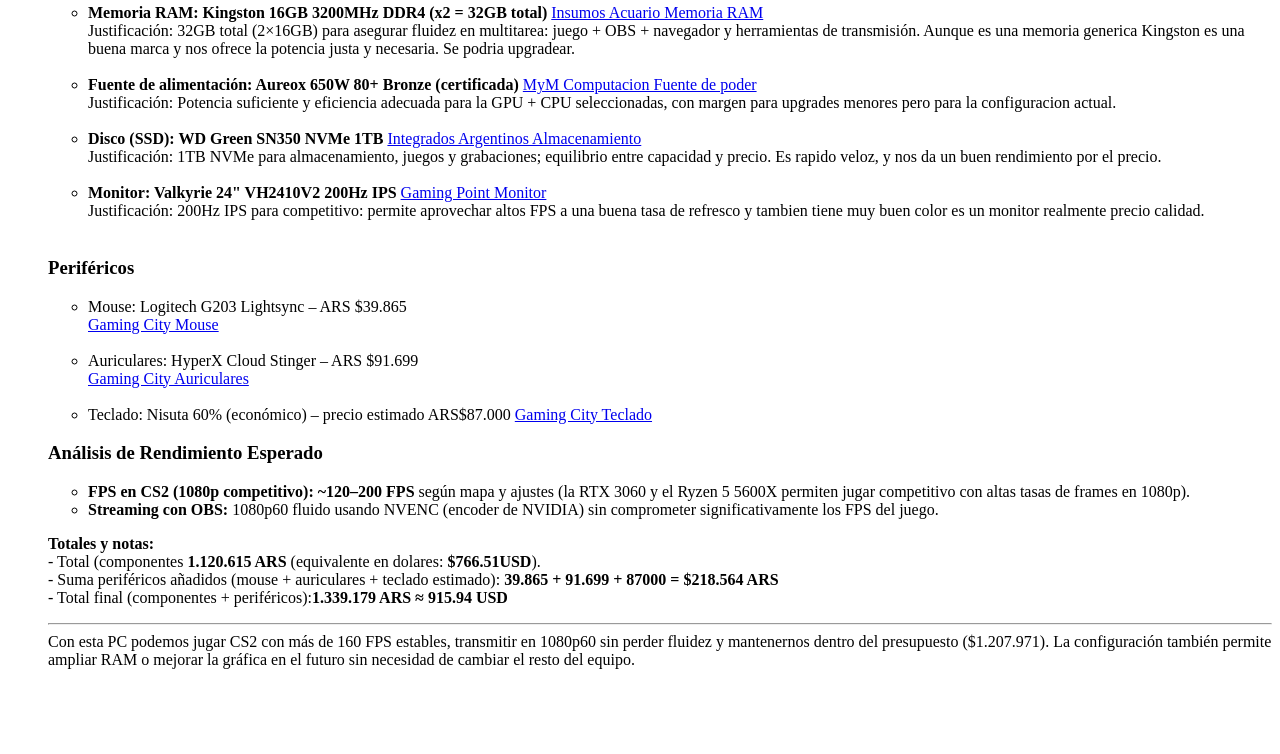
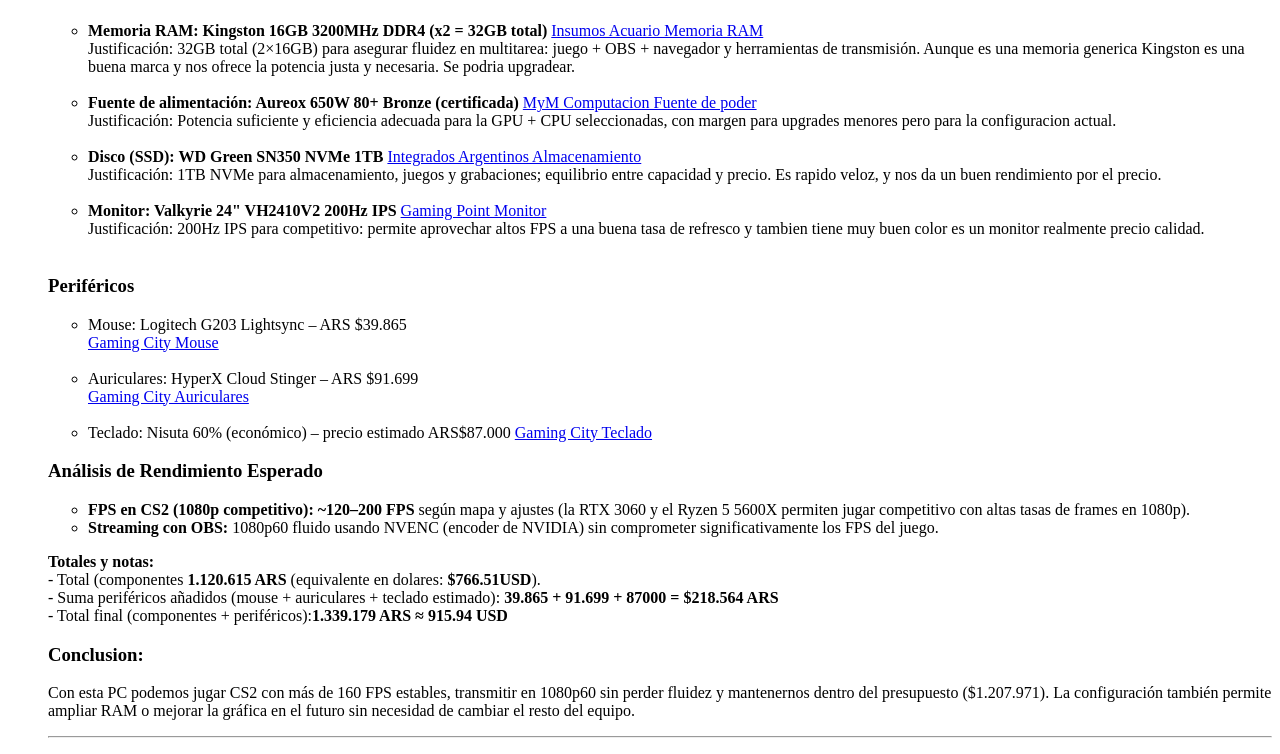
Before and after one commit to MaxPicco-git/Grupo17, a plain HTML site: page index.html in a window 1280 px wide. Shown: the part 4168-4922 px from the top of the page. Before the commit the page ends 4853 px from the top, so only its background shows below. Drawn offline with Linux system fonts and the light colour scheme.

Commit message:
agrego mi parte terminada

```diff
--- a/index.html
+++ b/index.html
@@ -277,9 +277,7 @@ upgrade en memoria, almacenamiento o GPU sin necesidad de reemplazar la
 plataforma base.
 </p>
 
-
-
-
+<hr>
 
 
 <h2>Configuración de la PC y Justificación</h2>
@@ -407,15 +405,13 @@ posibilidad de upgrades en mi caso mas de (RAM, CPU).
 - Total (componentes <strong>1.120.615 ARS</strong> (equivalente en dolares: <strong>$766.51USD</strong>).<br>
 - Suma periféricos añadidos (mouse + auriculares + teclado estimado): <strong>39.865 + 91.699 + 87000 = $218.564 ARS</strong><br>
 - Total final (componentes + periféricos):<strong>1.339.179 ARS ≈ 915.94 USD </strong><br>
-</p>
-
-<hr>
-
-Con esta PC podemos jugar CS2 con más de 160 FPS estables, transmitir en 1080p60
+<h3>Conclusion:</h3></p>Con esta PC podemos jugar CS2 con más de 160 FPS estables, transmitir en 1080p60
 sin perder fluidez y mantenernos dentro del presupuesto ($1.207.971). La configuración
 también permite ampliar RAM o mejorar la gráfica en el futuro sin necesidad de
 cambiar el resto del equipo.
 </p>
+
+<hr>
 
 
   </body>
```
